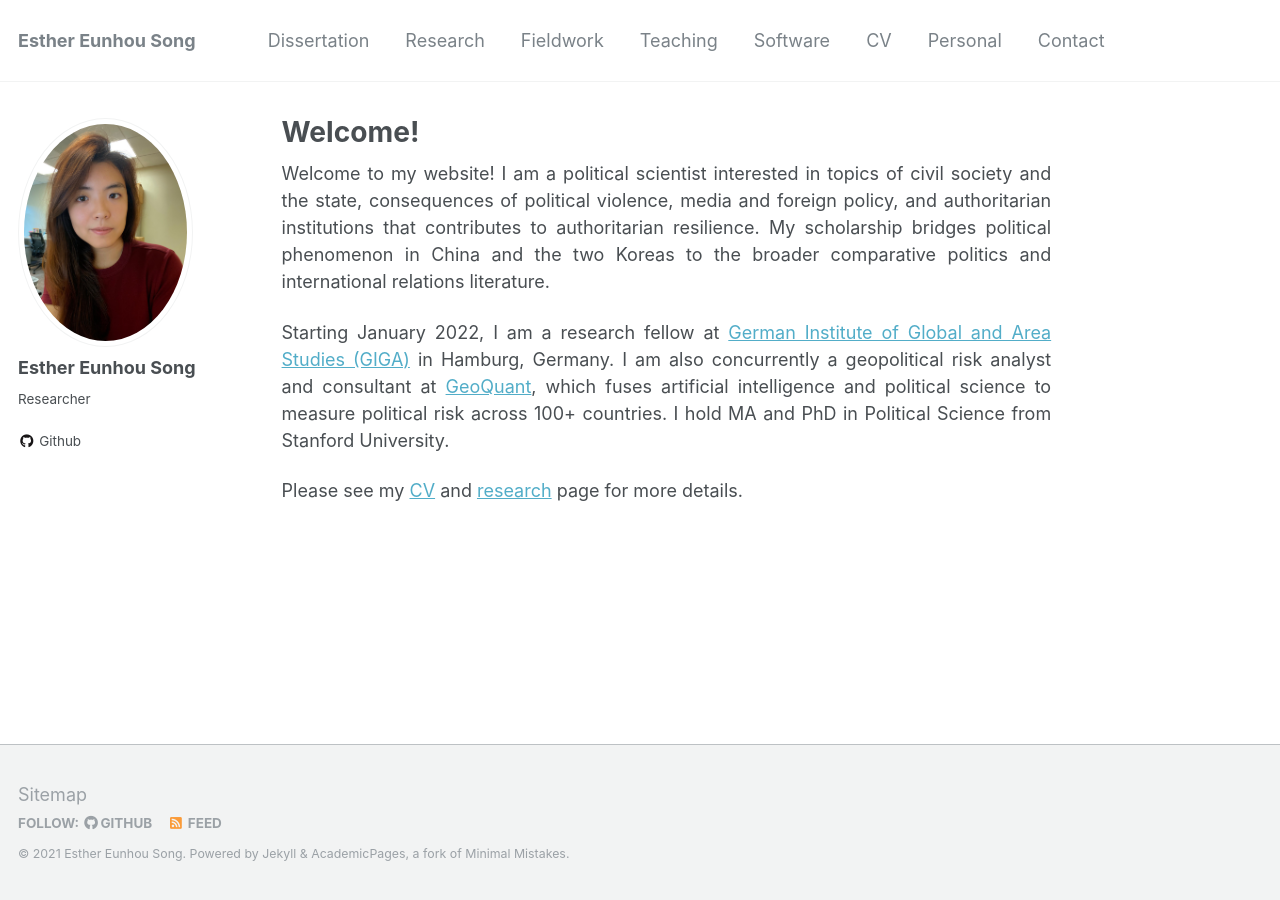
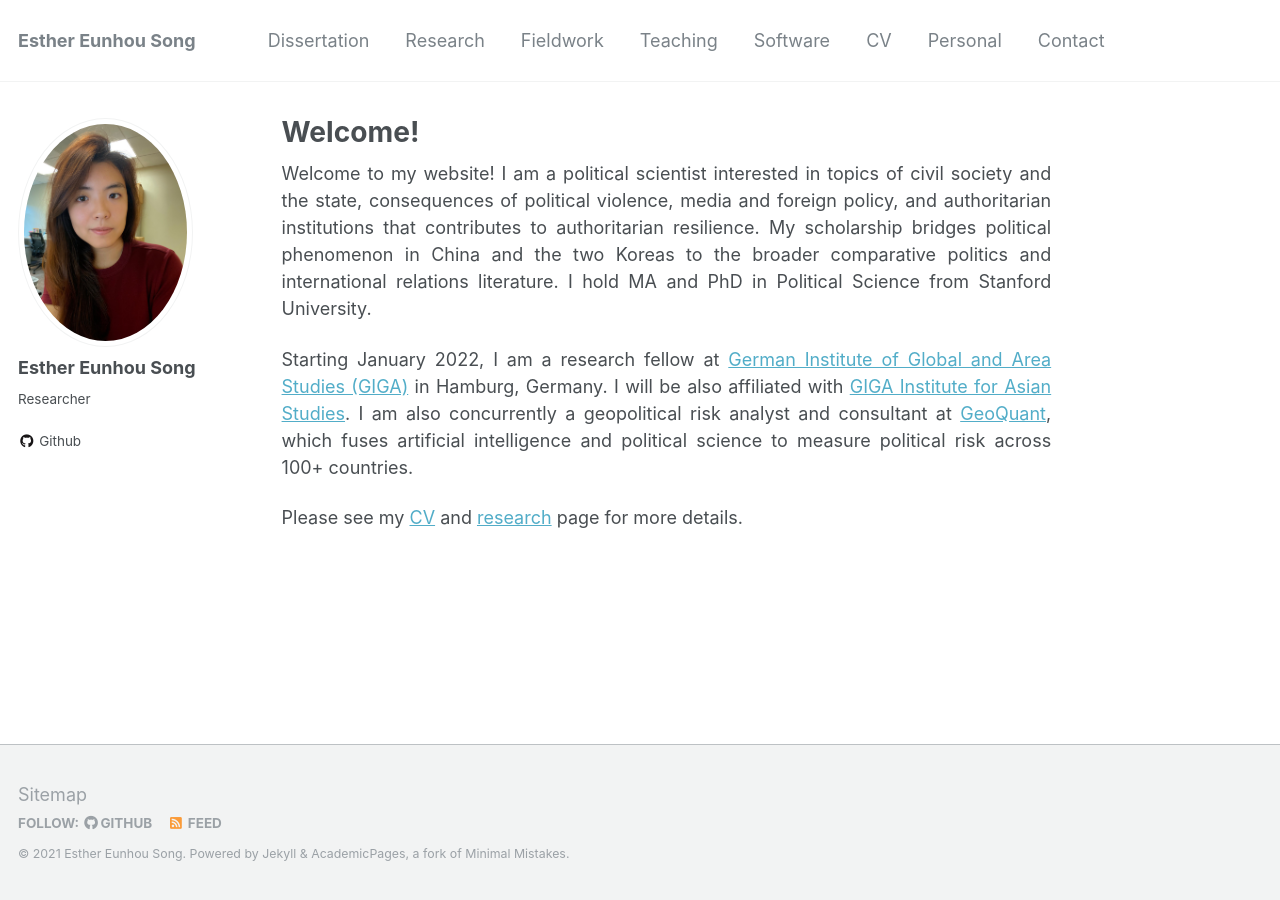
Before and after one commit to ehsong/ehsong.github.io, a Jekyll site: the page built from _pages/about.md, in a window 1280 px wide. Built offline with Jekyll 4.4.1, drawn with Linux system fonts in a browser that asks for light colours.

Commit message:
Update about.md

```diff
--- a/_pages/about.md
+++ b/_pages/about.md
@@ -7,8 +7,8 @@ redirect_from:
   - /about/
   - /about.html
 ---
-Welcome to my website! I am a political scientist interested in topics of civil society and the state, consequences of political violence, media and foreign policy, and authoritarian institutions that contributes to authoritarian resilience. My scholarship bridges political phenomenon in China and the two Koreas to the broader comparative politics and international relations literature.
+Welcome to my website! I am a political scientist interested in topics of civil society and the state, consequences of political violence, media and foreign policy, and authoritarian institutions that contributes to authoritarian resilience. My scholarship bridges political phenomenon in China and the two Koreas to the broader comparative politics and international relations literature. I hold MA and PhD in Political Science from Stanford University.
 
-Starting January 2022, I am a research fellow at [German Institute of Global and Area Studies (GIGA)](https://www.giga-hamburg.de/en/) in Hamburg, Germany. I am also concurrently a geopolitical risk analyst and consultant at [GeoQuant](https://geoquant.com/), which fuses artificial intelligence and political science to measure political risk across 100+ countries. I hold MA and PhD in Political Science from Stanford University.
+Starting January 2022, I am a research fellow at [German Institute of Global and Area Studies (GIGA)](https://www.giga-hamburg.de/en/) in Hamburg, Germany. I will be also affiliated with [GIGA Institute for Asian Studies](https://www.giga-hamburg.de/en/institutes/giga-institute-for-asian-studies/). I am also concurrently a geopolitical risk analyst and consultant at [GeoQuant](https://geoquant.com/), which fuses artificial intelligence and political science to measure political risk across 100+ countries.
 
 Please see my [CV](https://ehsong.github.io/files/SONG_CV2.pdf) and [research](https://ehsong.github.io/research/) page for more details.
```
